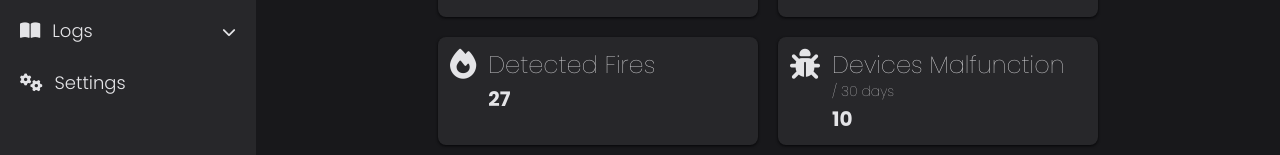
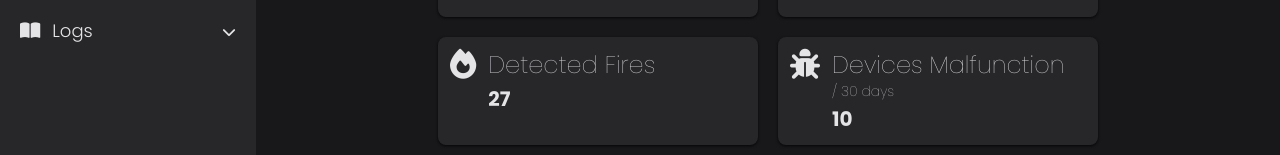
Before and after one commit to alexandrubunea/iot-emergency-response-system, a React (Vite) app in the folder dashboard/: page / in a window 1280 px wide. Shown: the part 315-470 px from the top of the page. Built offline with nearby package versions, Linux system fonts and the light colour scheme.

Commit message:
feat(dashboard): remove Settings view and related sidebar entry

```diff
--- a/dashboard/src/App.tsx
+++ b/dashboard/src/App.tsx
@@ -5,7 +5,6 @@ import Home from "./views/Home";
 import Map from "./views/Map";
 import Businesses from "./views/Businesses";
 import Employees from "./views/Employees";
-import Settings from "./views/Settings";
 import Alerts from "./views/LogsView/Alerts";
 import Malfunctions from "./views/LogsView/Malfunctions";
 import Other from "./views/LogsView/Other";
@@ -30,8 +29,6 @@ function App() {
                 return <Businesses />;
             case "Employees":
                 return <Employees />;
-            case "Settings":
-                return <Settings />;
             case "Logs/Alerts":
                 return <Alerts />;
             case "Logs/Malfunctions":
--- a/dashboard/src/components/Sidebar.tsx
+++ b/dashboard/src/components/Sidebar.tsx
@@ -47,7 +47,6 @@ function Sidebar({
                 },
             ],
         },
-        { name: "Settings", icon: "fa-gears", view: "Settings" },
     ];
 
     const [openDropdowns, setOpenDropdowns] = useState<{
--- a/dashboard/src/views/Settings.tsx
+++ /dev/null
@@ -1,5 +0,0 @@
-function Settings() {
-    return <></>;
-}
-
-export default Settings;
```
